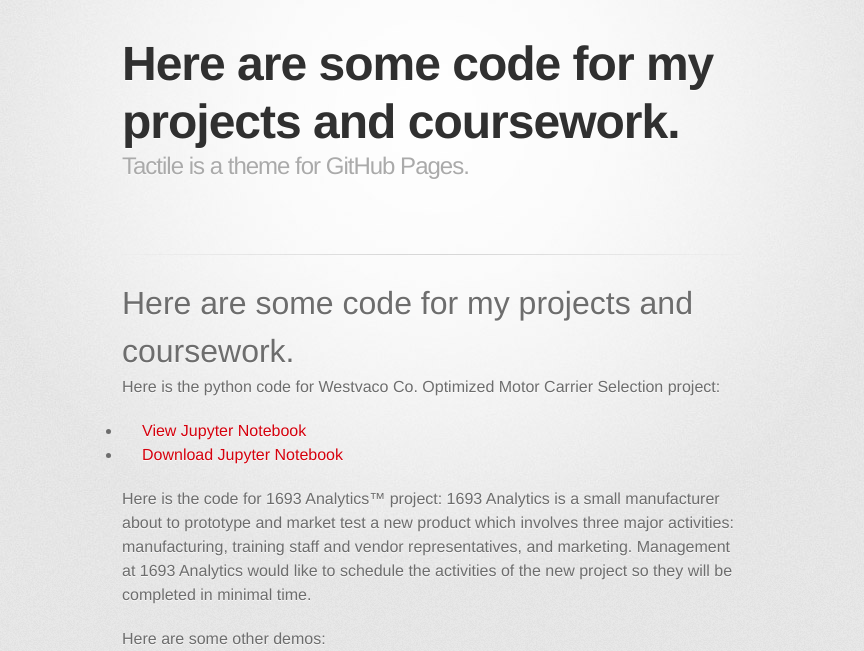
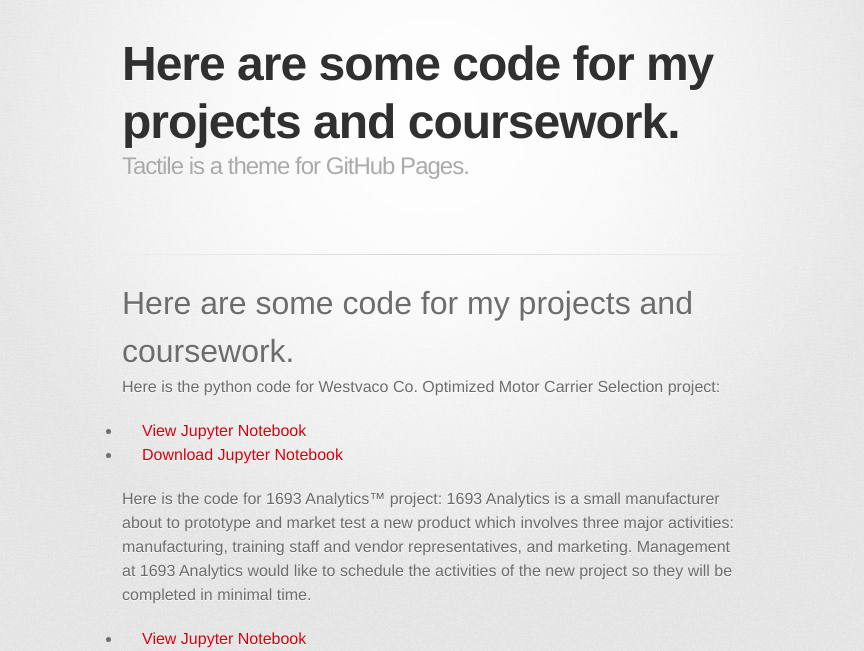
Before and after one commit to zhangluoben/zhangluoben.github.io, a Jekyll site: the page built from code/index.md, in a window 1280 px wide, cut to the strip 0-651 px from the top of the page. Shown: the whole strip, without its empty margins (208-1072 px from the left). Built offline with Jekyll 4.4.1, drawn with Linux system fonts in a browser that asks for light colours; some web fonts are replaced; our own code applies the rules of GitHub Pages for plain Markdown files.

Commit message:
Update index.md

```diff
--- a/code/index.md
+++ b/code/index.md
@@ -5,11 +5,13 @@ Here is the python code for Westvaco Co. Optimized Motor Carrier Selection proje
 - [View Jupyter Notebook](Zhang-westvaco.html)
 - [Download Jupyter Notebook](Zhang-westvaco.html)
 
+
 Here is the code for 1693 Analytics™ project:
   1693 Analytics is a small manufacturer about to prototype and market test a new product which involves
   three major activities: manufacturing, training staff and vendor representatives, and marketing.
   Management at 1693 Analytics would like to schedule the activities of the new project so they will be
   completed in minimal time.
+- [View Jupyter Notebook](1693 analytics.html)
 
 Here are some other demos:
 - ![Here is a picture](867603ac5db2d24cf765dbb0f48474dca6de7ef4.jpg)
```
